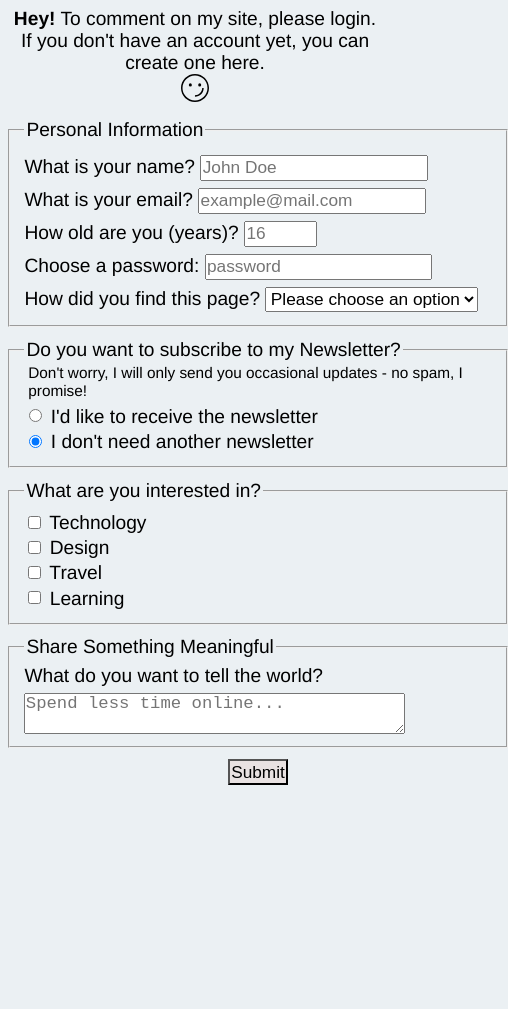
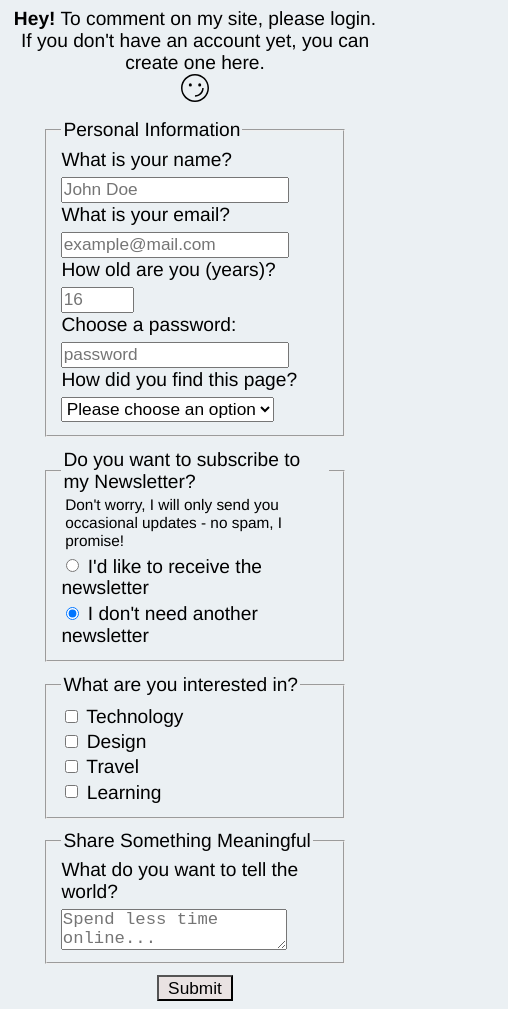
Before and after one commit to MattisBeck/MattisBeck.github.io, a plain HTML site: page registration.html in a window 390 px wide. Shown: the part 84-1093 px from the top of the page, 508 px wide, since content can reach past the window. Before the commit the page ends 877 px from the top, so only its background shows below. Drawn offline with Linux system fonts and the light colour scheme.

Commit message:
Emended minimum-width so it looks better on mobile

```diff
--- a/registration.html
+++ b/registration.html
@@ -74,7 +74,7 @@ so some id tags or other attributes may actually be useless.-->
             <fieldset>
                 <legend>Share Something Meaningful</legend>
                 What do you want to tell the world?
-                <textarea name="wisdom" id="wisdom" placeholder="Spend less time online..." rows="2" cols="35"></textarea>
+                <textarea name="wisdom" id="wisdom" placeholder="Spend less time online..."></textarea>
             </fieldset>
             <input type="submit" name="submit" id="submit">
 
--- a/styles-registration.css
+++ b/styles-registration.css
@@ -1,5 +1,5 @@
 html{
-    font-size: clamp(0.8rem, 1.2rem, 2rem);
+    font-size: clamp(0.4rem, 1.2rem, 2rem);
 }
 body {
     background-color: rgb(235, 240, 243);
@@ -28,7 +28,7 @@ label {
 }
 form {
     width: 60%;
-    min-width: 500px;
+    min-width: 300px;
     max-width: 1000px;
     margin: auto;
 }
@@ -50,7 +50,7 @@ input[type=submit]{
     display: block;
     text-align: center;
     width: 10%;
-    min-width: 60px
+    min-width: 4rem
 }
 input[type=submit]:hover{
     background-color: hsl(0, 14%, 75%);
```
